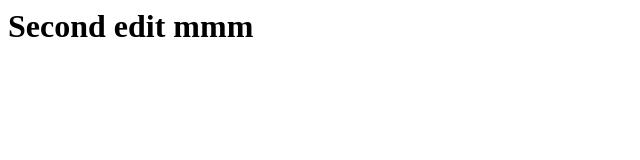
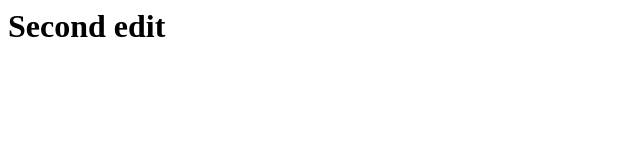
Before and after one commit to ivillamil/Apitester, a plain HTML site: page index.html in a window 1280 px wide. Shown: the whole page, without its empty margins (0-640 px from the left). Drawn offline with Linux system fonts and the light colour scheme.

Commit message:
to this task #2426643667860

```diff
--- a/index.html
+++ b/index.html
@@ -1 +1 @@
-<h1>Second edit mmm</h1>
+<h1>Second edit</h1>
```
